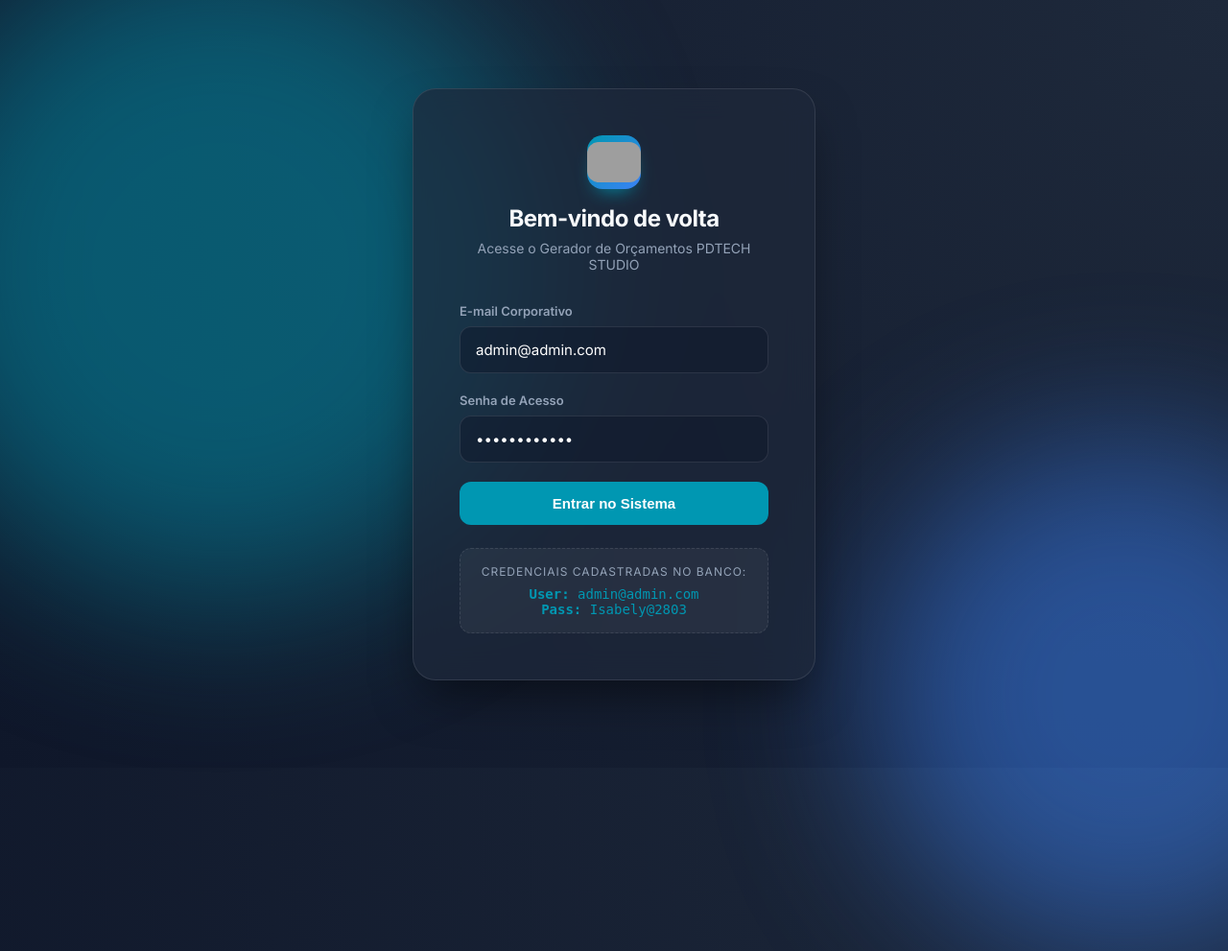
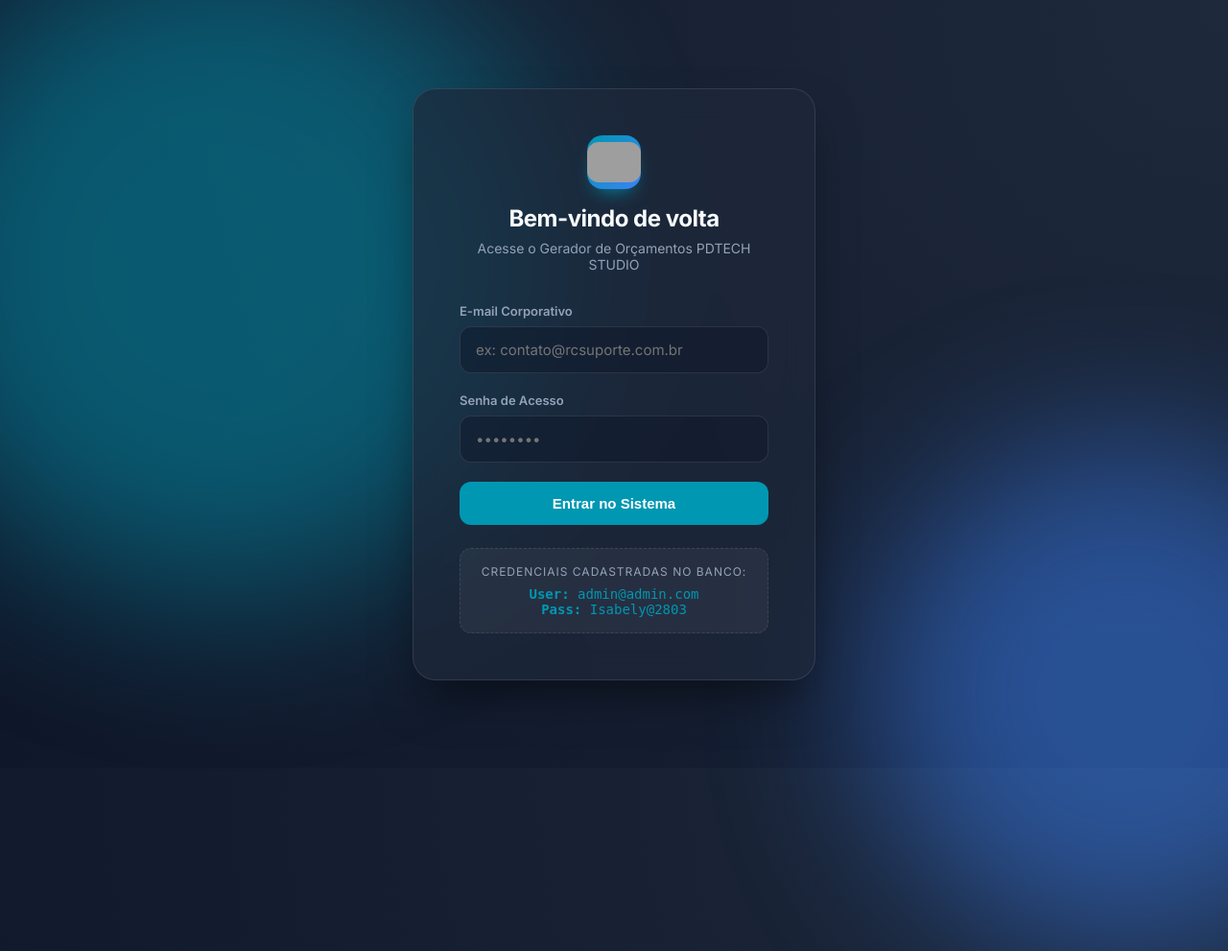
Before and after one commit to AlencarRonaldo/gerador_orcamento_pdtech, a FastAPI app: page /login.html in a window 1280 px wide; the page is wider, and only the part inside the window is pictured. Shown: that part at 96% size. Run offline with FastAPI, Linux system fonts and the light colour scheme; parts of the project's set-up code (start-up, migrations or seed data) failed here and were passed over; grey boxes are pictures that could not be loaded.

Commit message:
fix: remover credenciais preenchidas automaticamente no login

```diff
--- a/models.py
+++ b/models.py
@@ -35,8 +35,8 @@
     cond_pagto_opcao2 = Column(String, nullable=True)
     cond_pagto_opcao3 = Column(String, nullable=True)
     cond_pagto_opcao3_desconto = Column(String, default="5%")
-    login_email = Column(String, default="admin@admin.com")
-    login_senha = Column(String, default="admin123")
+    login_email = Column(String, nullable=True)
+    login_senha = Column(String, nullable=True)
     session_token = Column(String, nullable=True)
     licenca_chave = Column(String, nullable=True)
     licenca_ativa = Column(Boolean, default=False)
--- a/templates/login.html
+++ b/templates/login.html
@@ -223,14 +223,14 @@
       <div class="input-group">
         <label for="email">E-mail Corporativo</label>
         <div class="input-wrapper">
-          <input type="email" id="email" required placeholder="ex: contato@rcsuporte.com.br" autocomplete="off" value="{{ config.login_email }}">
+          <input type="email" id="email" required placeholder="ex: contato@rcsuporte.com.br" autocomplete="off">
         </div>
       </div>
 
       <div class="input-group">
         <label for="password">Senha de Acesso</label>
         <div class="input-wrapper">
-          <input type="password" id="password" required placeholder="••••••••" autocomplete="off" value="{{ config.login_senha }}">
+          <input type="password" id="password" required placeholder="••••••••" autocomplete="off">
         </div>
       </div>
 
```
